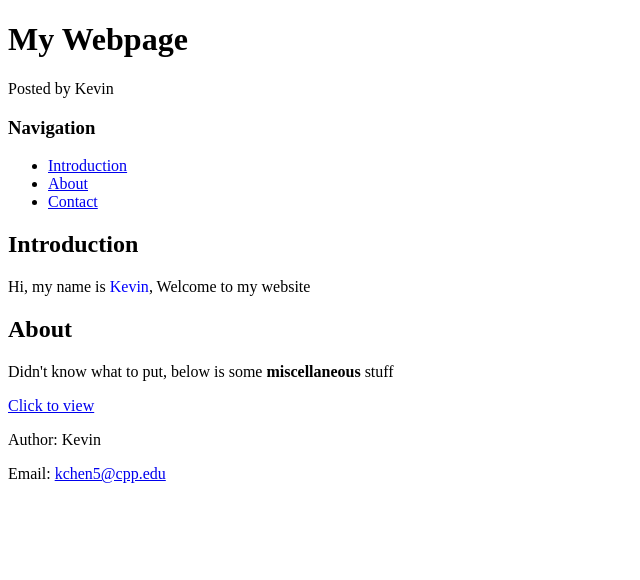
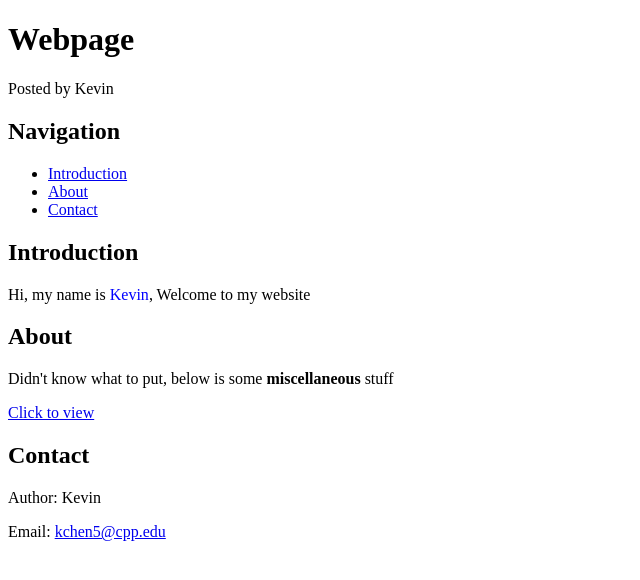
Before and after one commit to eyespec3154/my-website, a plain HTML site: page index.html in a window 1280 px wide. Shown: the whole page, without its empty margins (0-640 px from the left). Drawn offline with Linux system fonts and the light colour scheme.

Commit message:
Add files via upload

```diff
--- a/index.html
+++ b/index.html
@@ -7,17 +7,19 @@
     <title>My Website - Home</title>
 </head>
 
+<body>
     <!-- Requirement-1.B -->
     <header>
         <!-- Requirement-1.F -->
-  <h1>My Webpage</h1>
+        <h1>Webpage</h1>
         <!-- Requirement-1.G -->
         <p>Posted by Kevin</p>
     </header>
 
+
     <!-- Requirement-1.D -->
     <nav>
-    <h3>Navigation</h3>
+        <h2>Navigation</h2>
         <!-- Requirement-1.K -->
         <ul>
             <li><a href="#Introduction">Introduction</a></li>
@@ -27,31 +29,30 @@
 
     </nav>
 
-<body>
     <!-- Requirement-1.E -->
-    <section id="Introduction"></section>
+    <section id="Introduction">
         <!-- Requirement-1.F -->
         <h2>Introduction</h2>
         <!-- Requirement-1.H -->
         <p>Hi, my name is <span style="color:blue">Kevin</span>, Welcome to my website</p>
     </section>
 
-    <section id="About"></section>
+    <section id="About">
         <h2>About</h2>
         <p>Didn't know what to put, below is some <strong>miscellaneous</strong> stuff</p>
         <!-- Requirement-1.J -->
         <p><a href="about.html">Click to view</a></p>
     </section>
 
-</body>
-
-
     <!-- Requirement-1.C -->
     <footer>
         <section id= "contact">
+            <h2>Contact</h2>
             <p>Author: Kevin</p>
             <p>Email: <a href="mailto:kchen5@cpp.edu">kchen5@cpp.edu</a></p>
         </section>
     </footer>
 
+</body>
+
 </html>
```
Also changed, not shown: about.html (+6 -6 lines). Lines whose indentation alone changed are shown as unchanged.
